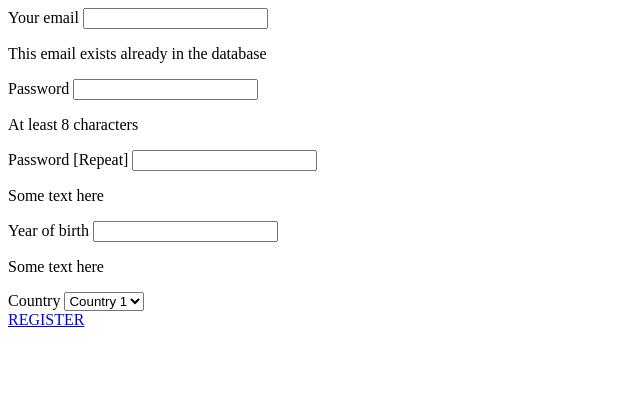
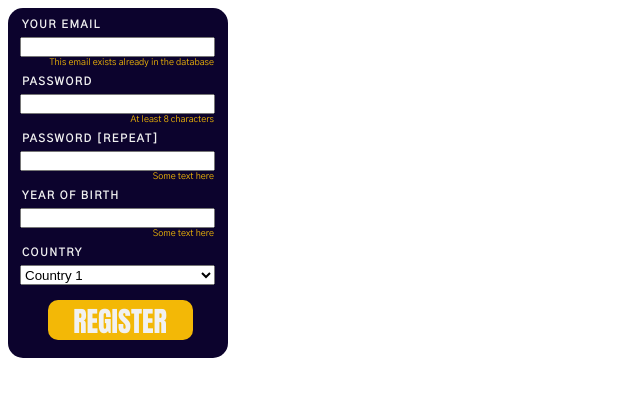
Before and after one commit to bopi1829/registration_card, a plain HTML site: page index.html in a window 1280 px wide. Shown: the whole page, without its empty margins (0-640 px from the left). Drawn offline with Linux system fonts and the light colour scheme.

Commit message:
ajout css

```diff
--- a/index.html
+++ b/index.html
@@ -12,7 +12,7 @@
 </head>
 <body>
     <div class="registration">
-        <form action="">
+        <form>
             <label for="email">Your email</label>
             <input type="text">
             <p class="error"><span>This email exists already in the database</span></p>
@@ -33,6 +33,7 @@
             <select name="country">
                 <option>Country 1</option>
                 <option>Country 2</option>
+                <option>Country 3</option>
             </select>
             <div class="register_button"><span><a href="#">REGISTER</a></span></div>
         </form>
--- a/style.css
+++ b/style.css
@@ -1,3 +1,71 @@
 * {
     box-sizing: border-box;
 }
+
+.registration form {
+    height: 350px;
+    width: 220px;
+    font-family: 'Gothic A1';
+    font-size: 11px;
+    font-weight: bold;
+    background-color: #0c032d;
+    color: #f1f1f1;
+    border-radius: 15px;
+    text-transform: uppercase;
+    padding: 10px 0 0 4px;
+}
+
+.registration input, .registration select {
+    width: 195px;
+    height: 20px;
+    margin: 5px 0 0 8px;
+}
+
+.registration label {
+    margin: 0 0 0 10px;
+    letter-spacing: 1.5px;
+}
+
+.registration input:focus {
+    background-color: #f3b806;
+}
+
+span.error{
+    margin-right: 20px;
+    font-size: 9px;
+    color: orange;
+    height: 10px;
+   }
+
+p.error {
+    margin: 0 14px 10px 0;
+    text-transform: none;
+    color: #f3b806;
+    font-size: 9px;
+    font-weight: 100;
+    text-align: right;
+    padding: 0 0 8px 0;
+    height: 6px;
+}
+
+.register_button {
+    width: 145px;
+    height: 40px;
+    background-color: #f3b806;
+    border-radius: 10px;
+    text-align: center;
+    cursor: pointer;
+    margin: 15px auto 0 auto;
+    clear: both;
+}
+
+.register_button span a{
+    color: #f1f1f1;
+    text-decoration: none;
+    font-size: 28px;
+    font-family: 'Impact';
+}
+
+.register_button span a:hover {
+    color: #0c032d;
+}
```
